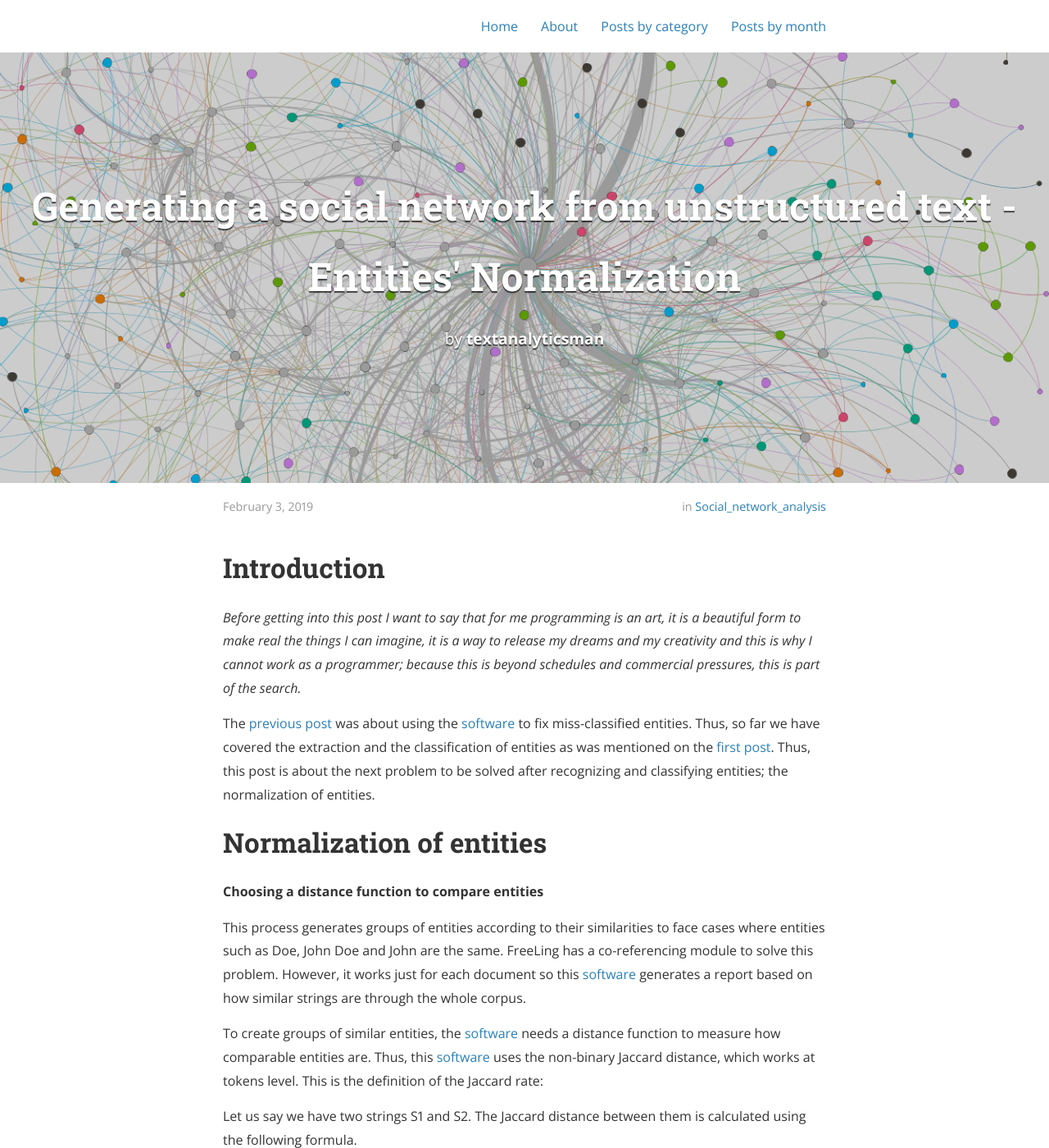
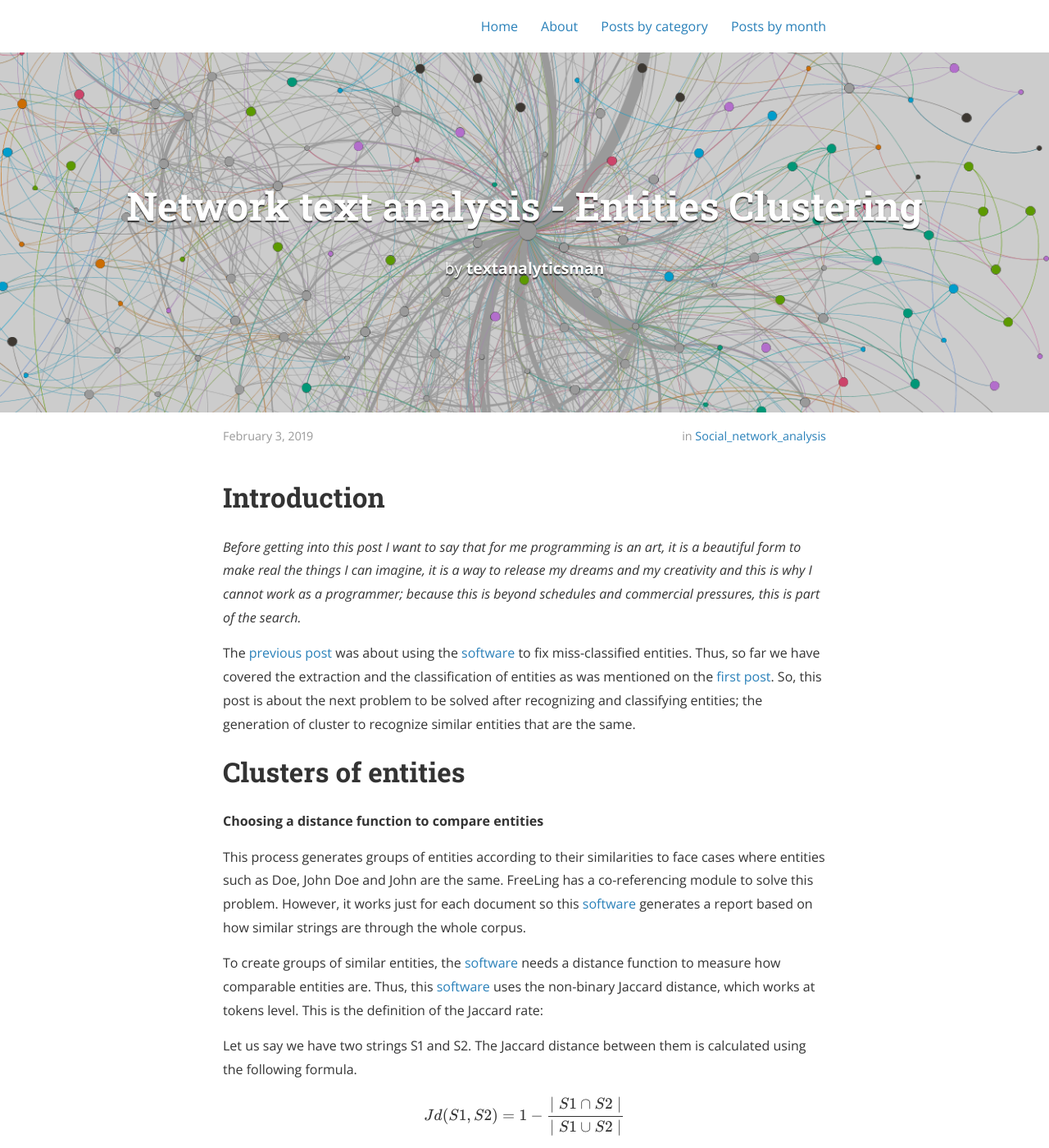
Before and after one commit to textanalyticsman/textanalyticsman.github.io, a Jekyll site: the page built from _posts/2019-01-28-NetworkFromTextClusteringEntities.markdown, in a window 1280 px wide and 1400 px high. Shown: the whole window at 82% size. Built offline with Jekyll 4.4.1, drawn with Linux system fonts in a browser that asks for light colours; nearby versions of some CDN libraries; formulas are drawn with MathJax 3; comment, search, counter and statistics services are not loaded.

Commit message:
New title

```diff
--- a/_posts/2019-01-16-GneratingANetworkFromText.markdown
+++ b/_posts/2019-01-16-GneratingANetworkFromText.markdown
@@ -1,10 +1,10 @@
 ---
 date: '2019-01-16 09:42:00'
-tags: [SNA, Social Network Analysis, text analytics, text mining, co-occurrence, entity named recognition, entity named classification]
+tags: [SNA, Social Network Analysis, text analytics, text mining, co-occurrence, entity named recognition, entity named classification, generating a social network from unstructured text]
 layout: post
 cover: /pictures/2019-01-16-GneratingANetworkFromText/01.png
 categories: Social_Network_Analysis
-title: Generating a social network from unstructured text - extracting and recognizing entities
+title: Network text analysis - Extracting and recognizing entities
 author: textanalyticsman
 ---
 # Introduction
--- a/_posts/2019-01-28-NetworkFromTextClusteringEntities.markdown
+++ b/_posts/2019-01-28-NetworkFromTextClusteringEntities.markdown
@@ -1,19 +1,19 @@
 ---
 date: '2019-02-03 16:28:00'
-tags: [SNA, Social Network Analysis, text analytics, text mining, co-occurrence, entity named recognition, entity named classification,clustering]
+tags: [SNA, Social Network Analysis, text analytics, text mining, co-occurrence, entity named recognition, entity named classification,clustering, generating a social network from unstructured text, network text analysis]
 layout: post
 cover: /pictures/2019-01-16-GneratingANetworkFromText/01.png
 categories: Social_Network_Analysis
-title: Generating a social network from unstructured text - Entities' Normalization
+title: Network text analysis - Entities Clustering
 author: textanalyticsman
 ---
 # Introduction
 
 *Before getting into this post I want to say that for me programming is an art, it is a beautiful form to make real the things I can imagine, it is a way to release my dreams and my creativity and this is why I cannot work as a programmer; because this is beyond schedules and commercial pressures, this is part of the search.*
 
-The [previous post](/social_network_analysis/NetworkFromTextFixingEntities/) was about using the [software](https://github.com/textanalyticsman/extractnetworksfromtext) to fix miss-classified entities. Thus, so far we have covered the extraction and the classification of entities as was mentioned on the [first post](/social_network_analysis/GneratingANetworkFromText/). Thus, this post is about the next problem to be solved after recognizing and classifying entities; the normalization of entities.
+The [previous post](/social_network_analysis/NetworkFromTextFixingEntities/) was about using the [software](https://github.com/textanalyticsman/extractnetworksfromtext) to fix miss-classified entities. Thus, so far we have covered the extraction and the classification of entities as was mentioned on the [first post](/social_network_analysis/GneratingANetworkFromText/). So, this post is about the next problem to be solved after recognizing and classifying entities; the generation of cluster to recognize similar entities that are the same.
 
-# Normalization of entities
+# Clusters of entities
 
 **Choosing a distance function to compare entities**
 
--- a/_posts/2019-01-28-NetworkFromTextFixingEntities.markdown
+++ b/_posts/2019-01-28-NetworkFromTextFixingEntities.markdown
@@ -1,10 +1,10 @@
 ---
 date: '2019-01-28 09:42:00'
-tags: [SNA, Social Network Analysis, text analytics, text mining, co-occurrence, entity named recognition, entity named classification]
+tags: [SNA, Social Network Analysis, text analytics, text mining, co-occurrence, entity named recognition, entity named classification, generating a social network from unstructured text, network text analysis]
 layout: post
 cover: /pictures/2019-01-16-GneratingANetworkFromText/01.png
 categories: Social_Network_Analysis
-title: Generating a social network from unstructured text - fixing entities
+title: Network text analysis - Fixing entities
 author: textanalyticsman
 ---
 # Introduction
--- a/_posts/2019-05-05-NetworkFromTextFixingClustering.markdown
+++ b/_posts/2019-05-05-NetworkFromTextFixingClustering.markdown
@@ -1,10 +1,10 @@
 ---
 date: '2019-05-05 16:28:00'
-tags: [SNA, Social Network Analysis, text analytics, text mining, co-occurrence, entity named recognition, entity named classification,clustering]
+tags: [SNA, Social Network Analysis, text analytics, text mining, co-occurrence, entity named recognition, entity named classification,clustering, generating a social network from unstructured text, network text analysis]
 layout: post
 cover: /pictures/2019-01-16-GneratingANetworkFromText/01.png
 categories: Social_Network_Analysis
-title: Generating a social network from unstructured text - Fixing the clustering process
+title: Network text analysis - Fixing the clustering process
 author: textanalyticsman
 ---
 # Introduction
```
